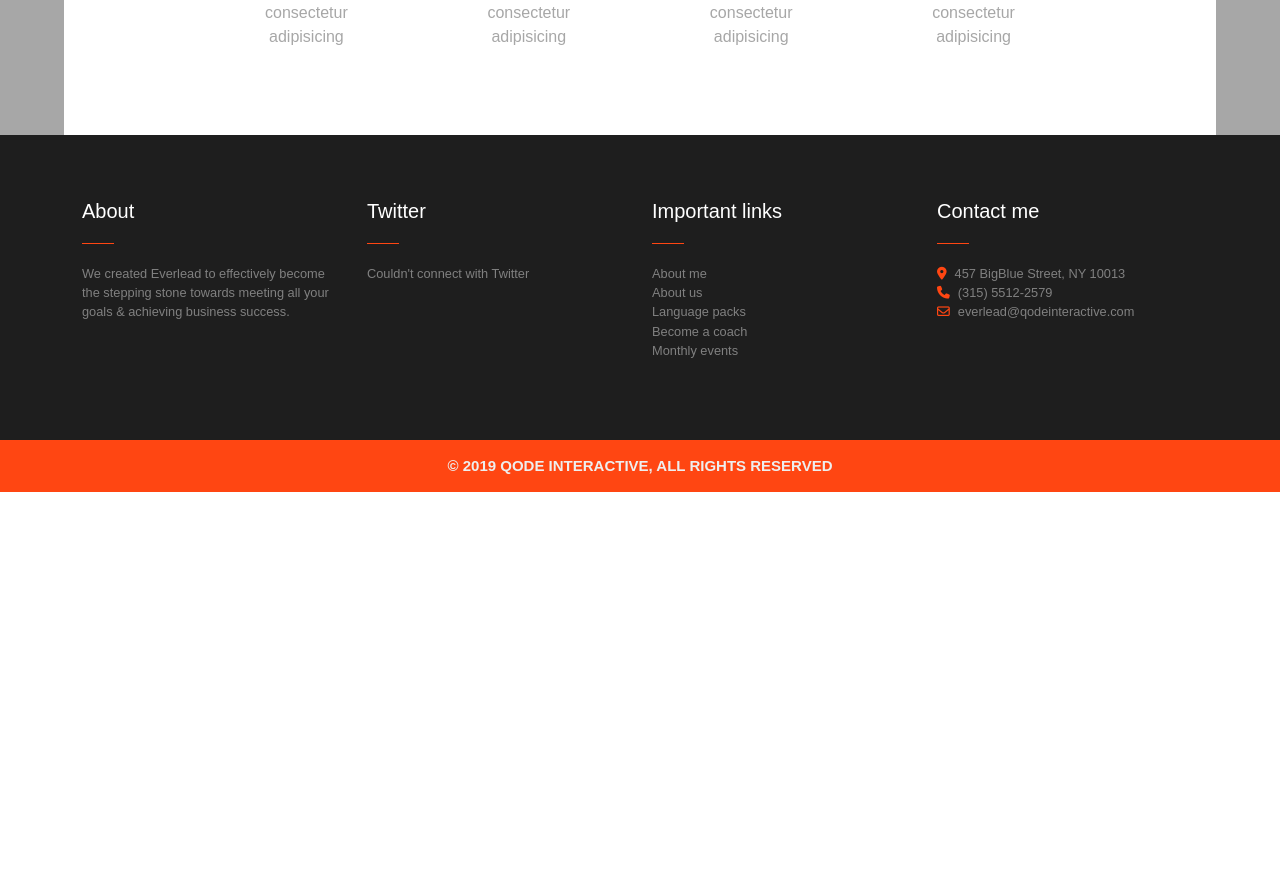
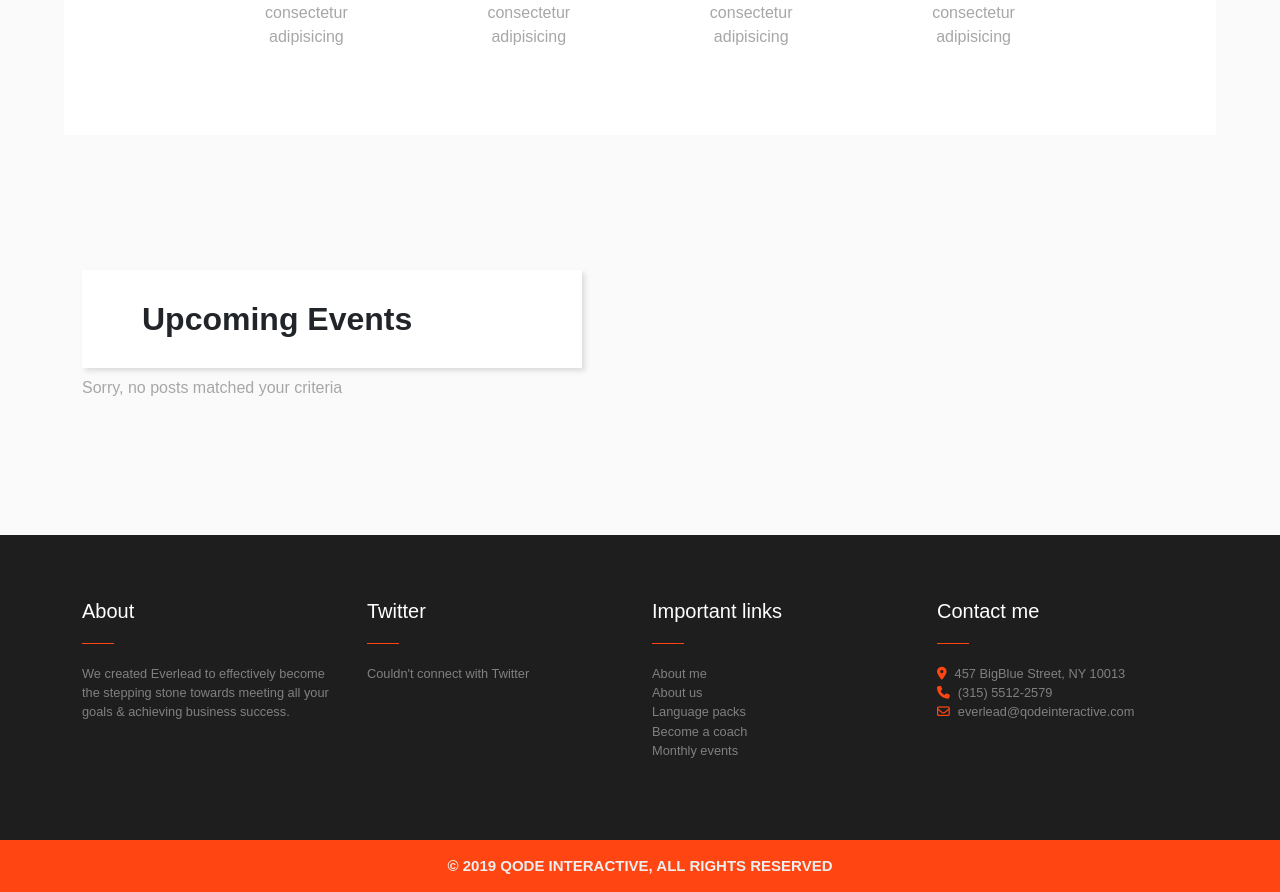
Before and after one commit to sabino-olivieri/proj-html-vuejs, a Vue app: page / in a window 1280 px wide. Shown: the part 1300-2192 px from the top of the page. Before the commit the page ends 1792 px from the top, so only its background shows below. Built offline with nearby package versions, Linux system fonts and the light colour scheme.

Commit message:
feat: added AppEventsSection component

```diff
--- a/src/components/AppEventsSection.vue
+++ b/src/components/AppEventsSection.vue
@@ -0,0 +1,32 @@
+<script>
+export default {};
+</script>
+
+<template>
+  <div class="container">
+    <h2 class="fw-bold">Upcoming Events</h2>
+    <span>Sorry, no posts matched your criteria</span>
+  </div>
+</template>
+
+<style lang="scss" scoped>
+@use "../style/partials/mixins" as *;
+
+.container {
+
+    @include flex(column,center,start);
+  min-height: 400px;
+  background: none;
+
+  h2{
+    padding: 30px 60px;
+    background-color: white;
+    box-shadow: 3px 3px 5px #dddcdc;
+    width: 500px;
+
+    & + span{
+        color: var(--ms-secondary-color);
+    }
+  }
+}
+</style>
--- a/src/components/AppOurSpecialties.vue
+++ b/src/components/AppOurSpecialties.vue
@@ -35,7 +35,6 @@ export default {
 
 .ms-container-90 {
   @include flex(column, start, center);
-  //   height: 800px;
   padding: 70px 80px;
   background-color: white;
 
--- a/src/pages/HomePage.vue
+++ b/src/pages/HomePage.vue
@@ -1,10 +1,12 @@
 <script>
 import AppCarouselBanner from "../components/AppCarouselBanner.vue";
 import AppOurSpecialties from "../components/AppOurSpecialties.vue";
+import AppEventsSection from "../components/AppEventsSection.vue";
 export default {
   components: {
     AppCarouselBanner,
-    AppOurSpecialties
+    AppOurSpecialties,
+    AppEventsSection
   },
   data() {
     return {
@@ -59,13 +61,14 @@ export default {
     <!-- <h1>Home Page</h1> -->
     <AppCarouselBanner :array="sliderImages" />
     <AppOurSpecialties :itemArray="ourSpecialtiesItem"/>
+    <AppEventsSection/>
   </div>
 </template>
 
 <style lang="scss" scoped>
 
 .homePage{
-  background-color: var(--ms-secondary-color);
+  background-color: rgb(250, 250, 250);
 }
 
 </style>
```
